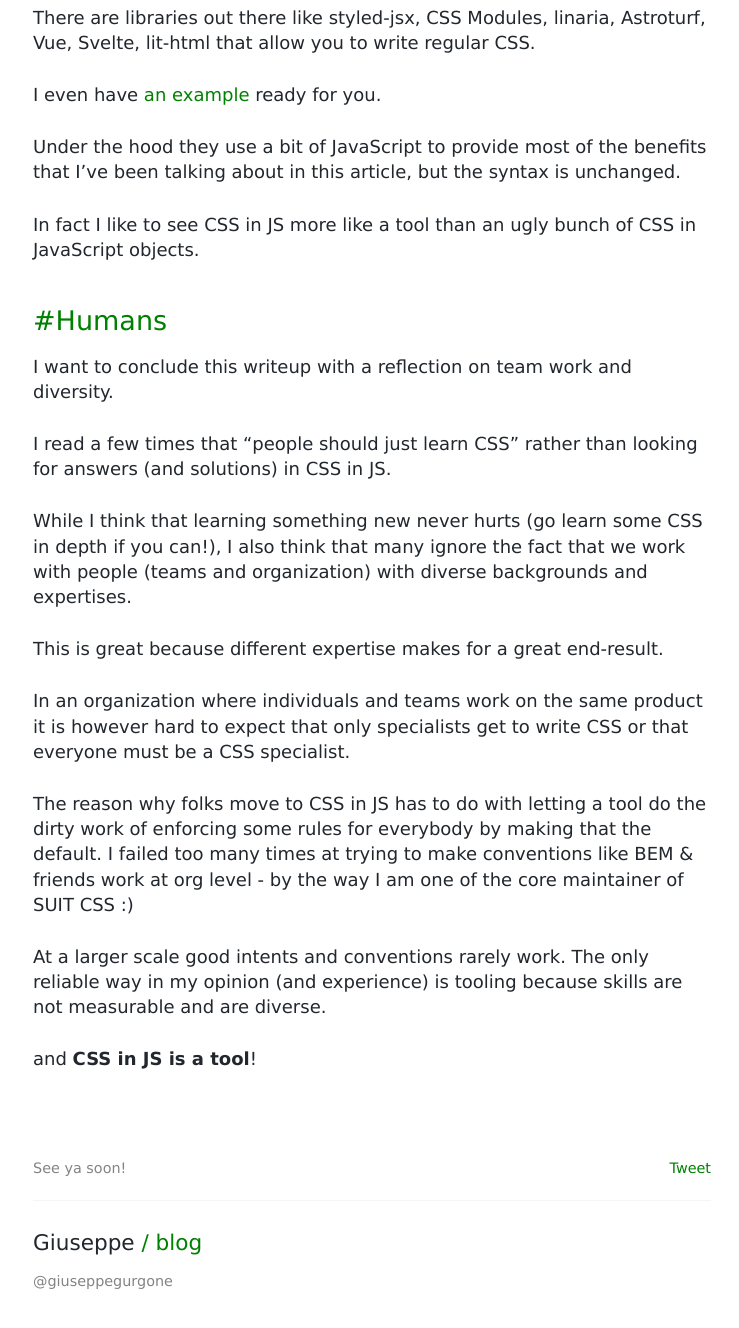
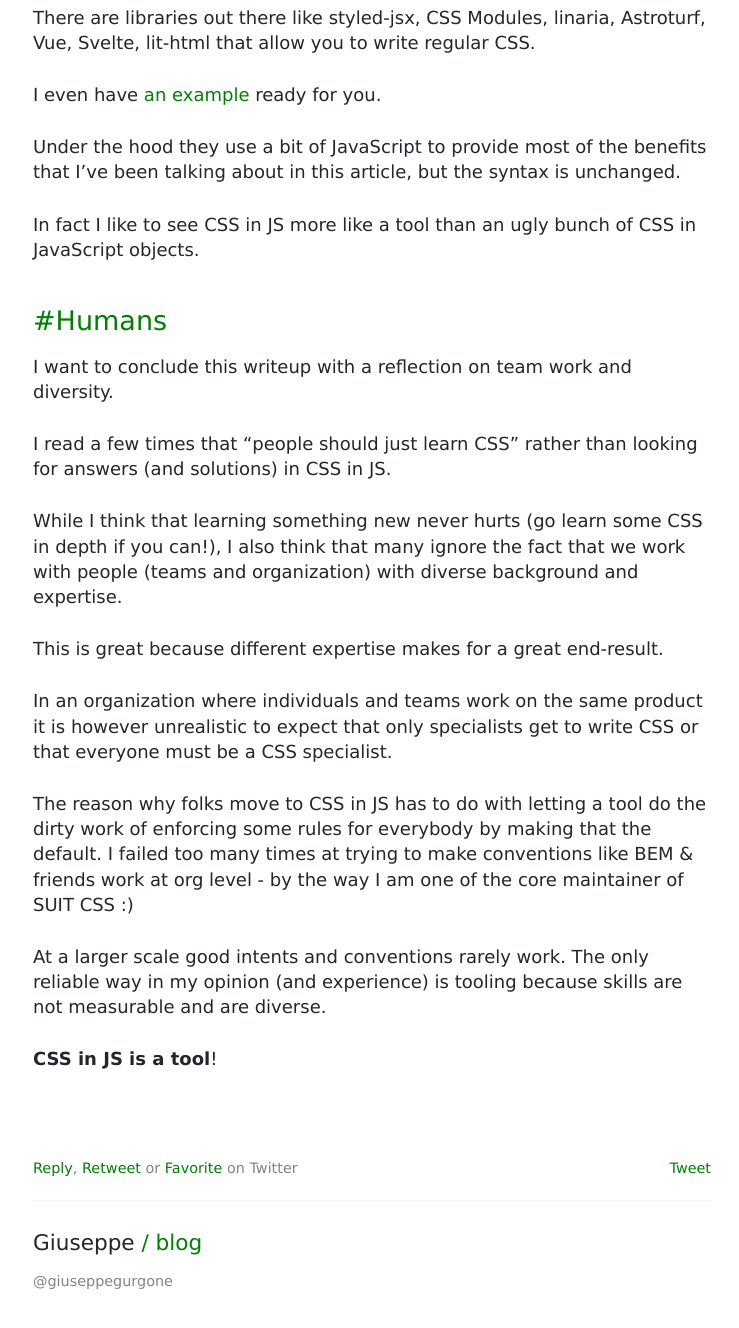
Before and after one commit to giuseppeg/giuseppeg.github.com, a Jekyll site: the page built from _posts/2018-12-08-css-in-js-explained.md, in a window 1280 px wide and 1400 px high, scrolled down 4178 px. Shown: the top 1328 px of the window, without its empty margins (268-1007 px from the left). Built offline with Jekyll 4.4.1, drawn with Linux system fonts in a browser that asks for light colours; comment, search, counter and statistics services are not loaded.

```diff
--- a/_posts/2018-12-08-css-in-js-explained.md
+++ b/_posts/2018-12-08-css-in-js-explained.md
@@ -136,14 +137,14 @@ I want to conclude this writeup with a reflection on team work and diversity.
 
 I read a few times that "people should just learn CSS" rather than looking for answers (and solutions) in CSS in JS.
 
-While I think that learning something new never hurts (go learn some CSS in depth if you can!), I also think that many ignore the fact that we work with people (teams and organization) with diverse backgrounds and expertises.
+While I think that learning something new never hurts (go learn some CSS in depth if you can!), I also think that many ignore the fact that we work with people (teams and organization) with diverse background and expertise.
 
 This is great because different expertise makes for a great end-result.
 
-In an organization where individuals and teams work on the same product it is however hard to expect that only specialists get to write CSS or that everyone must be a CSS specialist.
+In an organization where individuals and teams work on the same product it is however unrealistic to expect that only specialists get to write CSS or that everyone must be a CSS specialist.
 
 The reason why folks move to CSS in JS has to do with letting a tool do the dirty work of enforcing some rules for everybody by making that the default. I failed too many times at trying to make conventions like BEM & friends work at org level - by the way I am one of the core maintainer of SUIT CSS :)
 
 At a larger scale good intents and conventions rarely work. The only reliable way in my opinion (and experience) is tooling because skills are not measurable and are diverse.
 
-and **CSS in JS is a tool**!
+**CSS in JS is a tool**!
```
Also changed, not shown: other parts of _posts/2018-12-08-css-in-js-explained.md (+1 -0 lines).
